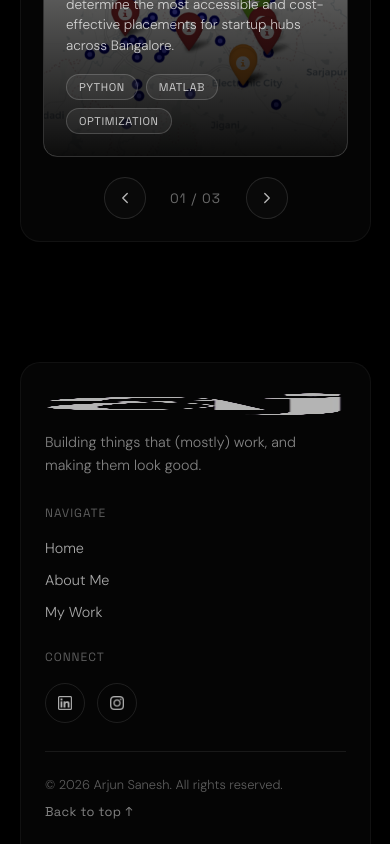
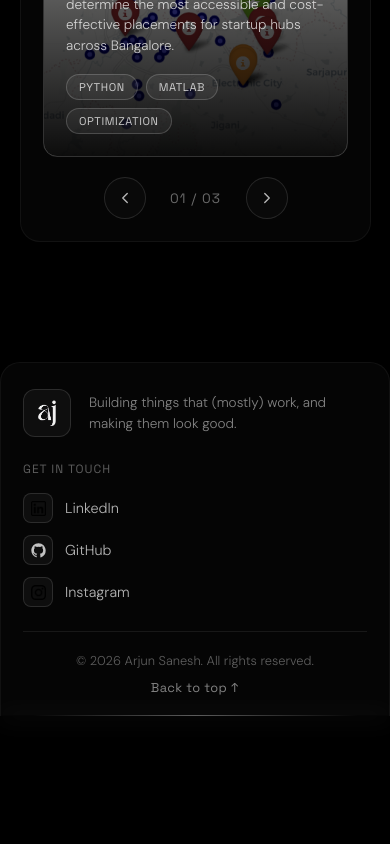
Before and after one commit to Simplicity005/Simplicity005.github.io, a React (Vite) app: page / in a window 390 px wide. Shown: the part 2018-2862 px from the top of the page. After the commit the page ends 2734 px from the top, so only its background shows below. Built offline with nearby package versions, Linux system fonts and the light colour scheme.

Commit message:
Update: Update footer and work to look better

```diff
--- a/src/components/layouts/Footer.jsx
+++ b/src/components/layouts/Footer.jsx
@@ -2,8 +2,25 @@ import React from "react";
 import logo from "../../assets/Logo.png";
 import linkedinIcon from "../../assets/images/linkedin.png";
 import instagramIcon from "../../assets/images/instagram.png";
-import Socials from "../ui/Socials";
 import { useScrollReveal } from "../../hooks/useScrollReveal";
+
+const contactLinks = [
+  {
+    label: "LinkedIn",
+    href: "https://www.linkedin.com/in/arjun-sanesh/",
+    icon: linkedinIcon,
+  },
+  {
+    label: "GitHub",
+    href: "https://github.com/Simplicity005",
+    icon: "github",
+  },
+  {
+    label: "Instagram",
+    href: "https://www.instagram.com",
+    icon: instagramIcon,
+  },
+];
 
 function Footer() {
   const revealRef = useScrollReveal();
@@ -11,46 +28,59 @@ function Footer() {
 
   return (
     <footer className="footer-container" id="contact">
+      <div className="footer-blur">
         <div className="footer-inner reveal-zoom" ref={revealRef}>
           <div className="footer-top">
             <div className="footer-brand">
-            <img src={logo} alt="Simplicity Logo" className="footer-logo" />
+              <div className="footer-logo-badge">
+                <img
+                  src={logo}
+                  alt="Arjun Sanesh logo"
+                  className="footer-logo"
+                />
+              </div>
               <p className="footer-tagline">
                 Building things that (mostly) work, and making them look good.
               </p>
             </div>
 
             <div className="footer-col">
-            <span className="footer-col-title">Navigate</span>
-            <a href="#hero">Home</a>
-            <a href="#about">About Me</a>
-            <a href="#work">My Work</a>
-          </div>
-
-          <div className="footer-col">
-            <span className="footer-col-title">Connect</span>
-            <div className="socials footer-socials">
-              <Socials
-                link="https://www.linkedin.com/in/arjun-sanesh/"
-                imgURL={linkedinIcon}
-                alt="LinkedIn"
-              />
-              <Socials
-                link="https://www.instagram.com"
-                imgURL={instagramIcon}
-                alt="Instagram"
-              />
+              <span className="footer-col-title">Get in touch</span>
+              <div className="footer-contact-list">
+                {contactLinks.map((link) => (
+                  <a
+                    href={link.href}
+                    key={link.label}
+                    className="footer-contact-link"
+                    target="_blank"
+                    rel="noopener noreferrer"
+                  >
+                    <span className="footer-contact-icon">
+                      {link.icon === "github" ? (
+                        <svg viewBox="0 0 24 24" fill="currentColor">
+                          <path d="M12 .5C5.73.5.5 5.73.5 12c0 5.08 3.29 9.39 7.86 10.91.57.1.78-.25.78-.55 0-.27-.01-1.16-.02-2.11-3.2.7-3.88-1.36-3.88-1.36-.53-1.34-1.29-1.7-1.29-1.7-1.05-.72.08-.71.08-.71 1.17.08 1.78 1.2 1.78 1.2 1.03 1.77 2.71 1.26 3.37.96.1-.75.4-1.26.73-1.55-2.55-.29-5.23-1.28-5.23-5.68 0-1.25.45-2.28 1.19-3.08-.12-.29-.52-1.46.11-3.04 0 0 .97-.31 3.18 1.18a11.02 11.02 0 0 1 5.79 0c2.21-1.49 3.18-1.18 3.18-1.18.63 1.58.23 2.75.11 3.04.74.8 1.19 1.83 1.19 3.08 0 4.41-2.69 5.39-5.25 5.67.41.36.78 1.08.78 2.17 0 1.57-.01 2.83-.01 3.22 0 .3.2.66.79.55A11.5 11.5 0 0 0 23.5 12C23.5 5.73 18.27.5 12 .5z" />
+                        </svg>
+                      ) : (
+                        <img src={link.icon} alt="" />
+                      )}
+                    </span>
+                    {link.label}
+                  </a>
+                ))}
               </div>
             </div>
           </div>
 
           <div className="footer-bottom">
+            <span className="footer-bottom-spacer" aria-hidden="true"></span>
             <p>© {year} Arjun Sanesh. All rights reserved.</p>
             <a href="#hero" className="back-to-top">
               Back to top ↑
             </a>
           </div>
         </div>
+        <div className="footer-glow" aria-hidden="true"></div>
+      </div>
     </footer>
   );
 }
--- a/src/styles/styles.css
+++ b/src/styles/styles.css
@@ -923,26 +923,77 @@ h5 {
   text-align: center;
 }
 
+/* Mobile single-card carousel — hidden on desktop, shown via media query */
+.carousel-mobile {
+  display: none;
+}
+
+.carousel-mobile-track .card {
+  cursor: default;
+}
+
+@keyframes slideInNext {
+  from {
+    opacity: 0;
+    transform: translateX(36px);
+  }
+  to {
+    opacity: 1;
+    transform: translateX(0);
+  }
+}
+
+@keyframes slideInPrev {
+  from {
+    opacity: 0;
+    transform: translateX(-36px);
+  }
+  to {
+    opacity: 1;
+    transform: translateX(0);
+  }
+}
+
+.slide-next {
+  animation: slideInNext 0.45s cubic-bezier(0.22, 1, 0.36, 1);
+}
+
+.slide-prev {
+  animation: slideInPrev 0.45s cubic-bezier(0.22, 1, 0.36, 1);
+}
+
 /* ==========================================================================
    7. FOOTER
    ========================================================================== */
 .footer-container {
-  width: 90%;
-  margin: 60px auto 0;
-  max-width: 1200px;
+  width: 100%;
+  margin-top: 60px;
   z-index: 3;
   scroll-margin-top: 20px;
 }
 
-.footer-inner {
+/* Full-bleed glass panel — spans the whole viewport width */
+.footer-blur {
+  position: relative;
   width: 100%;
-  padding: clamp(30px, 4vw, 60px) clamp(24px, 4vw, 60px) 30px;
   border-radius: 24px 24px 0 0;
   background: rgba(255, 255, 255, 0.02);
   border: 1px solid rgba(255, 255, 255, 0.05);
   border-bottom: none;
   backdrop-filter: blur(20px);
   -webkit-backdrop-filter: blur(20px);
+  box-sizing: border-box;
+}
+
+/* Content stays capped so it doesn't stretch thin on wide screens */
+.footer-inner {
+  width: 100%;
+  max-width: 1200px;
+  margin: 0 auto;
+  padding: clamp(30px, 4vw, 60px) clamp(24px, 4vw, 60px) 30px;
+  box-sizing: border-box;
+  position: relative;
+  z-index: 1;
 }
 
 .footer-top {
@@ -950,28 +1001,43 @@ h5 {
   flex-direction: row;
   justify-content: space-between;
   gap: 40px;
-  padding-bottom: 40px;
+  padding-bottom: 36px;
   border-bottom: 1px solid rgba(255, 255, 255, 0.08);
 }
 
 .footer-brand {
   display: flex;
-  flex-direction: column;
-  gap: 16px;
-  max-width: 320px;
+  align-items: center;
+  gap: 18px;
+  max-width: 380px;
+}
+
+.footer-logo-badge {
+  display: flex;
+  align-items: center;
+  justify-content: center;
+  flex-shrink: 0;
+  width: 56px;
+  height: 56px;
+  border-radius: 14px;
+  border: 1px solid rgba(255, 255, 255, 0.12);
+  background: rgba(255, 255, 255, 0.04);
+  padding: 12px;
+  box-sizing: border-box;
 }
 
 .footer-logo {
-  height: 22px;
-  width: auto;
-  opacity: 0.7;
+  width: 100%;
+  height: 100%;
+  object-fit: contain;
+  opacity: 0.95;
 }
 
 .footer-tagline {
   font-family: "DM Sans", sans-serif;
   font-weight: 300;
-  font-size: 0.9rem;
-  line-height: 1.6;
+  font-size: 0.85rem;
+  line-height: 1.55;
   color: rgba(255, 255, 255, 0.5);
 }
 
@@ -987,55 +1053,116 @@ h5 {
   text-transform: uppercase;
   letter-spacing: 0.08em;
   color: rgba(255, 255, 255, 0.35);
-  margin-bottom: 4px;
+  margin-bottom: 2px;
 }
 
-.footer-col a {
+.footer-contact-list {
+  display: flex;
+  flex-direction: column;
+  gap: 12px;
+}
+
+.footer-contact-link {
+  display: flex;
+  align-items: center;
+  gap: 12px;
   font-family: "DM Sans", sans-serif;
   font-size: 0.9rem;
   font-weight: 300;
-  color: rgba(255, 255, 255, 0.65);
+  color: rgba(255, 255, 255, 0.7);
   text-decoration: none;
   width: fit-content;
   transition: color 0.3s cubic-bezier(0.22, 1, 0.36, 1);
 }
 
-.footer-col a:hover {
+.footer-contact-link:hover {
   color: #ffffff;
 }
 
-.footer-socials {
+.footer-contact-icon {
+  display: flex;
+  align-items: center;
+  justify-content: center;
+  flex-shrink: 0;
+  width: 30px;
+  height: 30px;
+  border-radius: 8px;
+  border: 1px solid rgba(255, 255, 255, 0.12);
+  background: rgba(255, 255, 255, 0.04);
+  transition: all 0.3s cubic-bezier(0.22, 1, 0.36, 1);
+}
+
+.footer-contact-icon img {
+  width: 15px;
+  height: 15px;
+  object-fit: contain;
+}
+
+.footer-contact-icon svg {
+  width: 15px;
+  height: 15px;
+  color: rgba(255, 255, 255, 0.75);
+}
+
+.footer-contact-link:hover .footer-contact-icon {
+  border-color: rgba(255, 255, 255, 0.3);
+  background: rgba(255, 255, 255, 0.09);
+}
+
+.footer-bottom {
+  display: grid;
+  grid-template-columns: 1fr auto 1fr;
+  align-items: center;
+  padding-top: 22px;
   gap: 12px;
 }
 
-.footer-bottom {
-  display: flex;
-  flex-direction: row;
-  justify-content: space-between;
-  align-items: center;
-  padding-top: 24px;
-  flex-wrap: wrap;
-  gap: 12px;
+.footer-bottom-spacer {
+  display: block;
 }
 
 .footer-bottom p {
+  grid-column: 2;
+  justify-self: center;
+  text-align: center;
   font-family: "DM Sans", sans-serif;
   font-weight: 300;
   font-size: 0.8rem;
   color: rgba(255, 255, 255, 0.35);
+  white-space: nowrap;
 }
 
 .back-to-top {
+  grid-column: 3;
+  justify-self: end;
   font-family: "Space Grotesk", sans-serif;
   font-size: 0.8rem;
   color: rgba(255, 255, 255, 0.5);
   text-decoration: none;
   letter-spacing: 0.03em;
+  white-space: nowrap;
   transition: color 0.3s cubic-bezier(0.22, 1, 0.36, 1);
 }
 
 .back-to-top:hover {
   color: #ffffff;
+}
+
+/* A restrained light line + soft glow along the very bottom edge */
+.footer-glow {
+  position: absolute;
+  left: 0;
+  right: 0;
+  bottom: 0;
+  height: 1px;
+  background: linear-gradient(
+    90deg,
+    transparent 8%,
+    rgba(255, 255, 255, 0.35) 50%,
+    transparent 92%
+  );
+  box-shadow: 0 0 24px 4px rgba(255, 255, 255, 0.06);
+  pointer-events: none;
 }
 
 /* ==========================================================================
@@ -1300,30 +1427,36 @@ h5 {
     height: 32px;
   }
 
-  /* Mobile: show one project at a time, paged via the prev/next controls */
+  /* Mobile: desktop carousel is hidden, single-card view takes over */
   .carousel {
-    height: auto;
-  }
-
-  .card {
     display: none;
   }
 
-  .card.active {
-    display: flex;
+  .carousel-mobile {
+    display: block;
+    width: 100%;
+    overflow: hidden;
+  }
+
+  .carousel-mobile-track {
+    width: 100%;
+  }
+
+  .carousel-mobile-track .card,
+  .carousel-mobile-track .card.active {
     width: 100%;
     height: 340px;
   }
 
-  .card-content {
+  .carousel-mobile-track .card-content {
     padding: 22px;
   }
 
-  .card.active .card-title {
+  .carousel-mobile-track .card.active .card-title {
     font-size: 1.5rem;
   }
 
-  .card-details {
+  .carousel-mobile-track .card-details {
     font-size: 0.85rem;
   }
 
@@ -1336,24 +1469,45 @@ h5 {
     margin-top: 40px;
   }
 
+  .footer-blur {
+    border-radius: 20px 20px 0 0;
+  }
+
   .footer-inner {
-    border-radius: 20px 20px 0 0;
-    padding: 30px 24px 24px;
+    padding: 26px 22px 20px;
   }
 
   .footer-top {
     flex-direction: column;
-    gap: 28px;
-    padding-bottom: 28px;
+    gap: 24px;
+    padding-bottom: 24px;
   }
 
   .footer-brand {
     max-width: 100%;
   }
 
+  .footer-logo-badge {
+    width: 48px;
+    height: 48px;
+    border-radius: 12px;
+    padding: 10px;
+  }
+
   .footer-bottom {
-    flex-direction: column;
-    align-items: flex-start;
+    grid-template-columns: 1fr;
+    justify-items: center;
     gap: 10px;
+    padding-top: 20px;
+  }
+
+  .footer-bottom-spacer {
+    display: none;
+  }
+
+  .footer-bottom p,
+  .back-to-top {
+    grid-column: 1;
+    justify-self: center;
   }
 }
```
Also changed, not shown: src/components/ui/Work.jsx (+28 -9 lines). Lines whose indentation alone changed are shown as unchanged.
